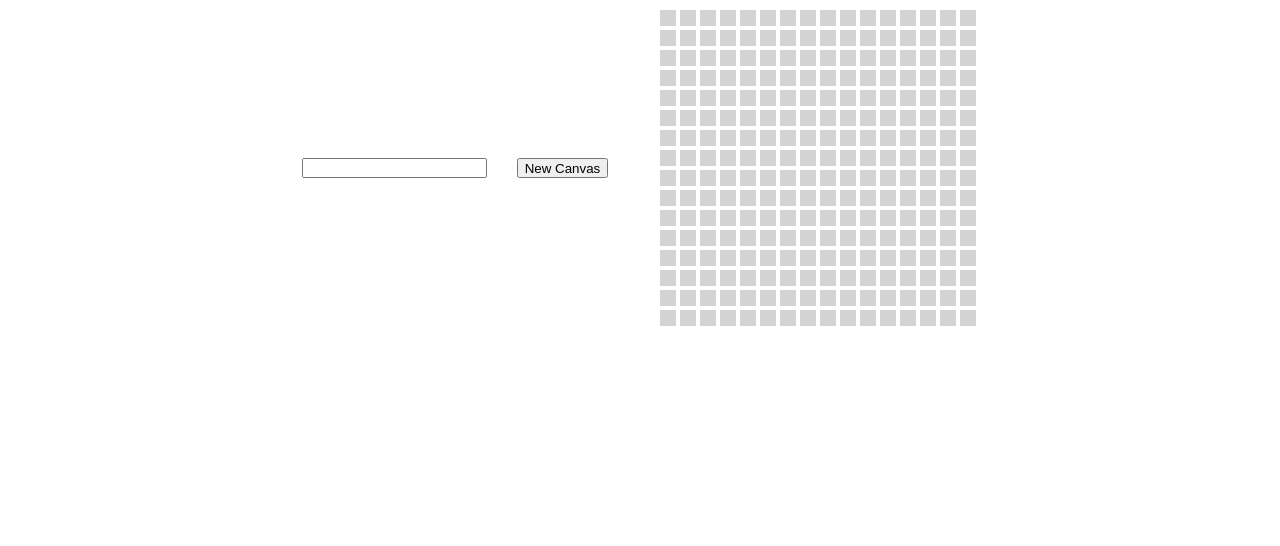
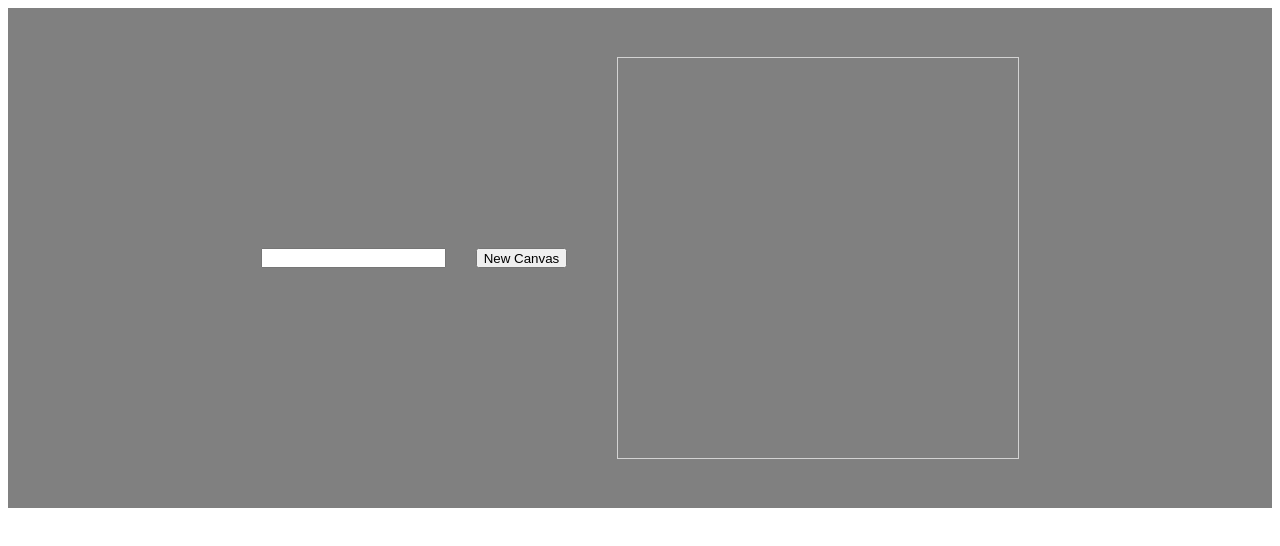
Before and after one commit to ynzhang23/etch-a-sketch, a plain HTML site: page index.html in a window 1280 px wide. Both pictures are taken after a click on the button "New Canvas". Drawn offline with Linux system fonts and the light colour scheme.

Commit message:
Implement button to generate new canvas
With the input value, new canvas is generated according to the new
dimension.

Upon pressing the button, the original canvas is deleted and a new one
takes its place.

```diff
--- a/script.js
+++ b/script.js
@@ -1,7 +1,12 @@
+// create largest container
+let containerBody = document.createElement('div');
+containerBody.classList.toggle('body');
+document.body.appendChild(containerBody);
+
 // create tool box
 let toolBox = document.createElement('div');
 toolBox.classList.toggle('toolBox');
-document.body.appendChild(toolBox);
+containerBody.appendChild(toolBox);
 
 // create dimension adjustment container
 let containerDimension = document.createElement('div');
@@ -17,26 +22,20 @@ containerDimension.appendChild(dimensionInputBox);
 let dimensionBtn = document.createElement('button');
 dimensionBtn.classList.toggle('dimensionBtn');
 containerDimension.appendChild(dimensionBtn);
-
 dimensionBtn.textContent = "New Canvas";
 
-// change dimension value
-let dimension;
-dimensionBtn.addEventListener('click', () =>
-    dimension = document.querySelector('.dimensionBtn')
-)
-
+// ================================================================================================
 // create containing box
-let containerZero = document.createElement('div');
-document.body.appendChild(containerZero);
-containerZero.classList.toggle('containerZero');
+let containerCanvas = document.createElement('div');
+containerBody.appendChild(containerCanvas);
+containerCanvas.classList.toggle('containerCanvas');
 
 // create row box
 let containerRow = [];
 
 for (i = 0; i < 16; i++) {
     containerRow[i] = document.createElement('div');
-    containerZero.appendChild(containerRow[i]);
+    containerCanvas.appendChild(containerRow[i]);
     containerRow[i].classList.toggle('containerRow' + i);
     containerRow[i].classList.toggle('row');
 }
@@ -64,3 +63,54 @@ for (i = 0; i < 16; i++) {
 function addHover(e) {
     e.target.classList.add('hover');
 }
+
+// change dimension value
+dimensionBtn.addEventListener('click', newCanvas);
+
+function newCanvas() {
+    // clear old canvas
+    var x = document.getElementsByClassName('containerCanvas')[0];
+    x.parentNode.removeChild(x);
+
+    // create new canvas
+    let dimension = document.querySelector('.dimensionInput').value;
+
+    // create containing box
+    let containerCanvas = document.createElement('div');
+    containerBody.appendChild(containerCanvas);
+    containerCanvas.classList.toggle('containerCanvas');
+
+    // create row box
+    let containerRow = [];
+
+    for (i = 0; i < dimension; i++) {
+        containerRow[i] = document.createElement('div');
+        containerCanvas.appendChild(containerRow[i]);
+        containerRow[i].classList.toggle('containerRow' + i);
+        containerRow[i].classList.toggle('row');
+    }
+
+    // create 16 boxes per row
+    // box 3 of row 5 = containerRow[5][3]
+    for (i = 0; i < dimension; i++) {
+        for (j = 0; j < dimension; j++) {
+            containerRow[i][j] = document.createElement('div');
+            containerRow[i].appendChild(containerRow[i][j]);
+            containerRow[i][j].classList.toggle('row' + i + 'box' + j);
+            containerRow[i][j].classList.toggle('box');
+        }
+    }
+
+    // allow box to detect hover, changes its color on hover
+    // add event listener to all boxes
+    for (i = 0; i < dimension; i++) {
+        for (j = 0; j < dimension; j++) {
+            containerRow[i][j].addEventListener('mouseover', addHover)
+        }
+    }
+
+    // adds an extra class on hover
+    function addHover(e) {
+        e.target.classList.add('hover');
+    }
+}
--- a/style.css
+++ b/style.css
@@ -1,7 +1,14 @@
 body {
+    display: flex;
+    flex-flow: column;
+}
+
+.body {
     display: flex;
     justify-content: center;
     align-items: center;
+    background: grey;
+    height: 500px;
 }
 
 .toolBox {
@@ -27,21 +34,24 @@ body {
     box-sizing: border-box;
 }
 
-.containerZero {
+.containerCanvas {
     display: flex;
     flex-direction: column;
+    height: 400px;
+    width: 400px;
+    border: 1px solid lightgrey;
 }
 
 .row {
     display: flex;
+    flex-grow: 1;
     flex-direction: row;
 }
 
 .box {
-    width: 16px;
-    height: 16px;
+    flex: 1 1 auto;
     background: lightgrey;
-    margin: 2px;
+    margin: .2%;
     box-sizing: border-box;
 }
 
```
